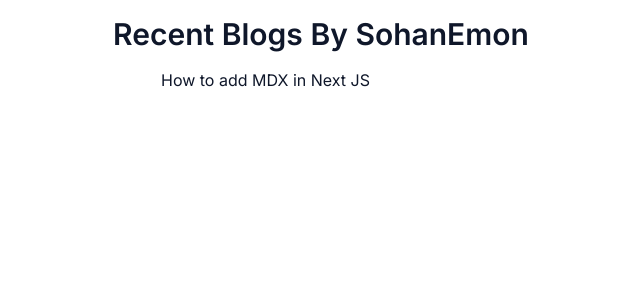
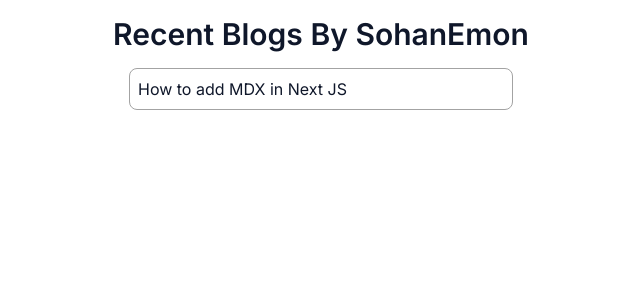
Before and after one commit to sohanemon/minimal-blogs, a Next.js app: page /blogs in a window 1280 px wide. Shown: the top 300 px of the page, without its empty margins (319-959 px from the left). Built offline with nearby package versions, Linux system fonts and the light colour scheme.

Commit message:
Jun 12, 2023, 10:53 PM

```diff
--- a/src/app/(doc)/blogs/card.tsx
+++ b/src/app/(doc)/blogs/card.tsx
@@ -1,6 +1,6 @@
 export default function Card() {
   return (
-    <div className='@container container max-w-sm border-neutral-400 rounded-xl'>
+    <div className='@container mx-auto px-2 border max-w-sm border-neutral-400 rounded-lg py-2'>
       <p>How to add MDX in Next JS</p>
     </div>
   );
```
